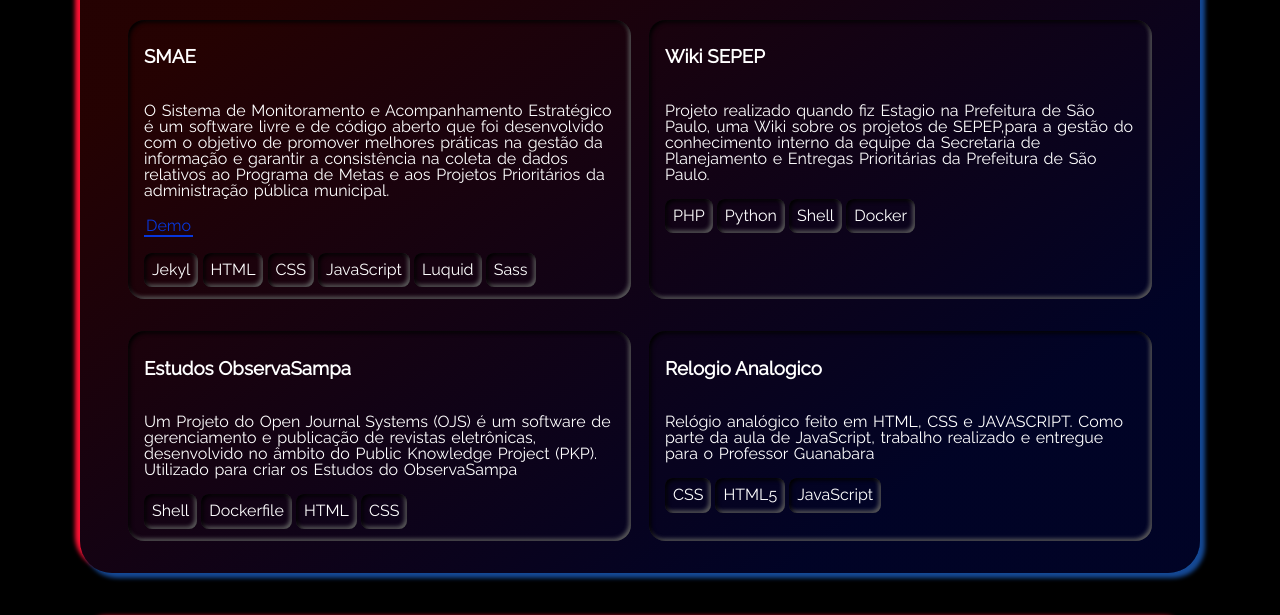
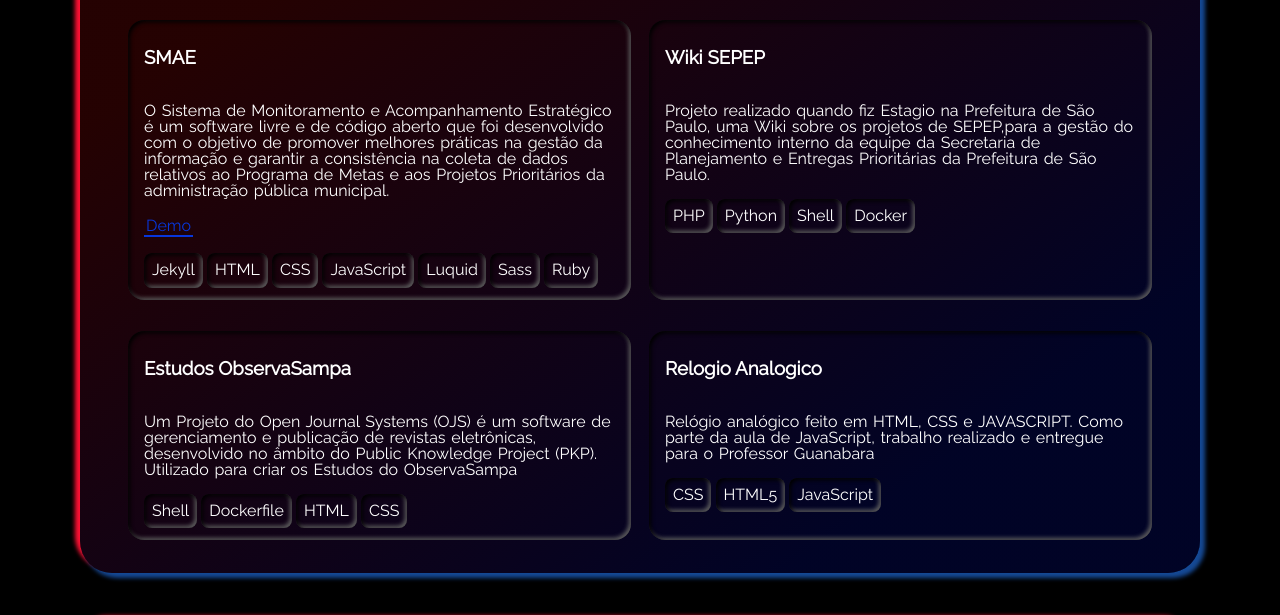
Before and after one commit to Ana-CAS-Machado/Ana-CAS-Machado.github.io, a Jekyll site: the page built from index.html, in a window 1280 px wide and 900 px high, scrolled down 2845 px. Shown: the top 615 px of the window. Built offline with Jekyll 4.4.1, drawn with Linux system fonts in a browser that asks for light colours.

Commit message:
Update projects.yml

```diff
--- a/_data/projects.yml
+++ b/_data/projects.yml
@@ -17,12 +17,13 @@
   descr: "O Sistema de Monitoramento e Acompanhamento Estratégico é um software livre e de código aberto que foi desenvolvido com o objetivo de promover melhores práticas na gestão da informação e garantir a consistência na coleta de dados relativos ao Programa de Metas e aos Projetos Prioritários da administração pública municipal."
   demo: https://smae.prefeitura.sp.gov.br/
   tags:
-    - tag: Jekyl
+    - tag: Jekyll
     - tag: HTML
     - tag: CSS
     - tag: JavaScript
     - tag: Luquid
     - tag: Sass
+    - tag: Ruby
 
 - name: Wiki SEPEP
   descr: "Projeto realizado quando fiz Estagio na Prefeitura de São Paulo, uma Wiki sobre os projetos de SEPEP,para a gestão do conhecimento interno da equipe da Secretaria de Planejamento e Entregas Prioritárias da Prefeitura de São Paulo."
```
